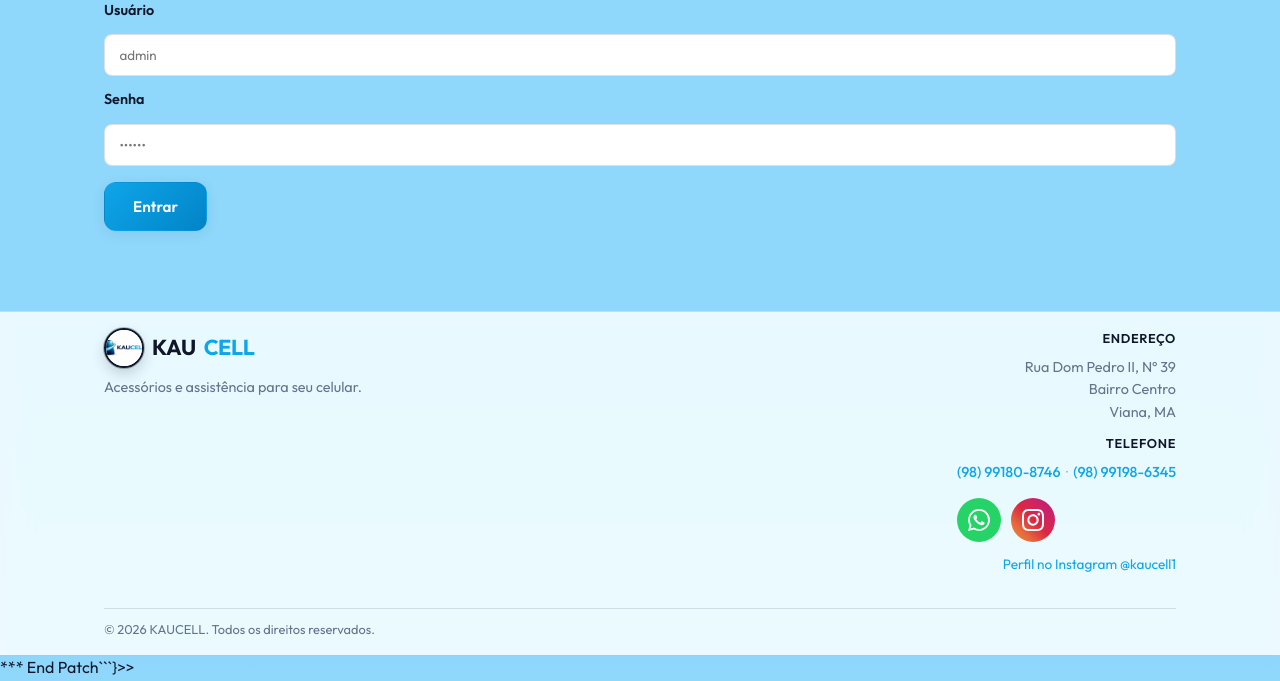
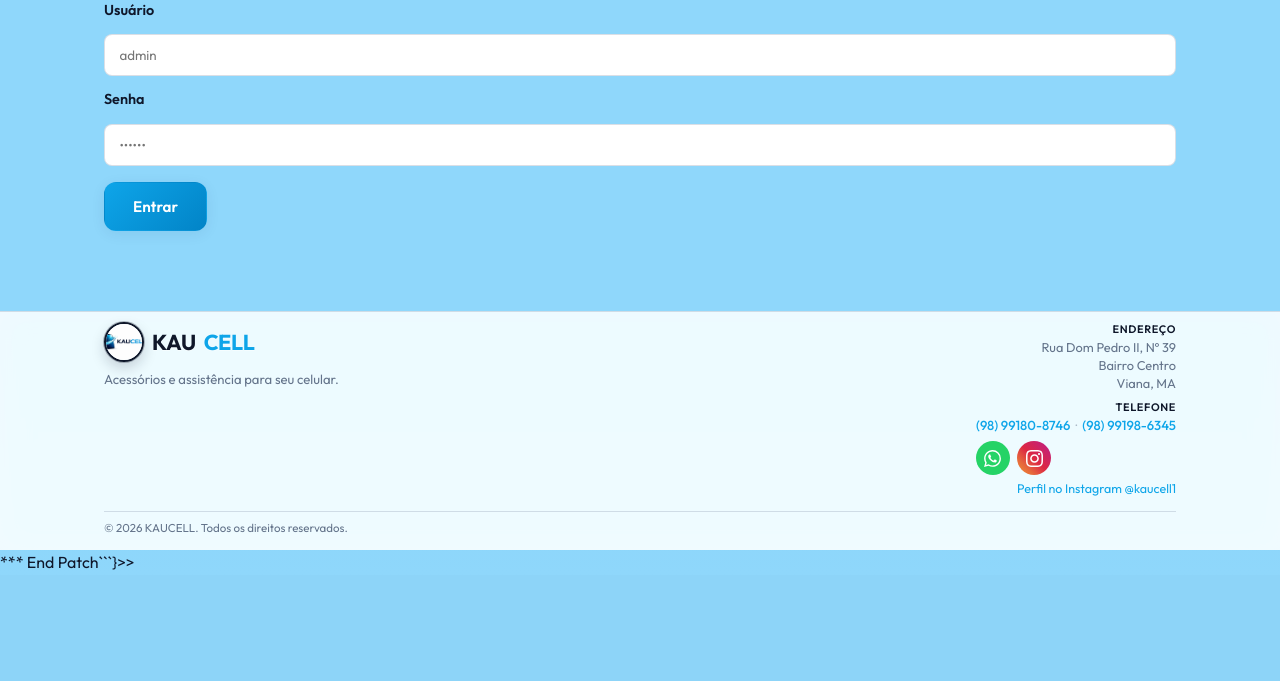
Before and after one commit to VandinDev221/Kaucell, a PHP site: page /admin.html in a window 1280 px wide. Shown: the part 474-1155 px from the top of the page. After the commit the page ends 1044 px from the top, so only its background shows below. Run offline with PHP 8.4, Linux system fonts and the light colour scheme.

Commit message:
Rodapé mais compacto; WhatsApp wa.me com mensagem pré-preenchida
Made-with: Cursor

```diff
--- a/frontend/admin.html
+++ b/frontend/admin.html
@@ -214,7 +214,7 @@
           <a href="tel:+5598991808746">(98) 99180-8746</a><span class="footer-phone-sep"> · </span><a href="tel:+5598991986345">(98) 99198-6345</a>
         </p>
         <div class="footer-social">
-          <a href="https://wa.me/5598991808746" class="footer-social-link footer-social-link--whatsapp" target="_blank" rel="noopener noreferrer" title="WhatsApp" aria-label="Abrir conversa no WhatsApp">
+          <a href="https://wa.me/5598991986345?text=Ol%C3%A1!%20Vim%20atrav%C3%A9s%20do%20site%20da%20KAUCELL%20e%20gostaria%20de%20mais%20informa%C3%A7%C3%B5es." class="footer-social-link footer-social-link--whatsapp" target="_blank" rel="noopener noreferrer" title="WhatsApp" aria-label="Abrir conversa no WhatsApp">
             <svg viewBox="0 0 24 24" aria-hidden="true"><path d="M17.472 14.382c-.297-.149-1.758-.867-2.03-.967-.273-.099-.471-.148-.67.15-.197.297-.767.966-.94 1.164-.173.199-.347.223-.644.075-.297-.15-1.255-.463-2.39-1.475-.883-.788-1.48-1.761-1.653-2.059-.173-.297-.018-.458.13-.606.134-.133.298-.347.446-.52.149-.174.198-.298.298-.497.099-.198.05-.371-.025-.52-.075-.149-.669-1.612-.916-2.207-.242-.579-.487-.5-.669-.51-.173-.008-.371-.01-.57-.01-.198 0-.52.074-.792.372-.272.297-1.04 1.016-1.04 2.479 0 1.462 1.065 2.875 1.213 3.074.149.198 2.096 3.2 5.077 4.487.709.306 1.262.489 1.694.625.712.227 1.36.195 1.871.118.571-.085 1.758-.719 2.006-1.413.248-.694.248-1.289.173-1.413-.074-.124-.272-.198-.57-.347m-5.421 7.403h-.004a9.87 9.87 0 01-5.031-1.378l-.361-.214-3.741.982.998-3.648-.235-.374a9.86 9.86 0 01-1.51-5.26c.001-5.45 4.436-9.884 9.888-9.884 2.64 0 5.122 1.03 6.988 2.898a9.825 9.825 0 012.893 6.994c-.003 5.45-4.435 9.884-9.881 9.884m8.413-18.297A11.815 11.815 0 0012.05 0C5.495 0 .16 5.335.157 11.892c0 2.096.547 4.142 1.588 5.945L.057 24l6.305-1.654a11.882 11.882 0 005.683 1.448h.005c6.554 0 11.89-5.335 11.893-11.893a11.821 11.821 0 00-3.48-8.413z"/></svg>
           </a>
           <a href="https://www.instagram.com/direct/t/17844502623276879/" class="footer-social-link footer-social-link--instagram" target="_blank" rel="noopener noreferrer" title="Direct no Instagram" aria-label="Abrir Direct do Instagram">
--- a/frontend/blog.html
+++ b/frontend/blog.html
@@ -62,7 +62,7 @@
           <a href="tel:+5598991808746">(98) 99180-8746</a><span class="footer-phone-sep"> · </span><a href="tel:+5598991986345">(98) 99198-6345</a>
         </p>
         <div class="footer-social">
-          <a href="https://wa.me/5598991808746" class="footer-social-link footer-social-link--whatsapp" target="_blank" rel="noopener noreferrer" title="WhatsApp" aria-label="Abrir conversa no WhatsApp">
+          <a href="https://wa.me/5598991986345?text=Ol%C3%A1!%20Vim%20atrav%C3%A9s%20do%20site%20da%20KAUCELL%20e%20gostaria%20de%20mais%20informa%C3%A7%C3%B5es." class="footer-social-link footer-social-link--whatsapp" target="_blank" rel="noopener noreferrer" title="WhatsApp" aria-label="Abrir conversa no WhatsApp">
             <svg viewBox="0 0 24 24" aria-hidden="true"><path d="M17.472 14.382c-.297-.149-1.758-.867-2.03-.967-.273-.099-.471-.148-.67.15-.197.297-.767.966-.94 1.164-.173.199-.347.223-.644.075-.297-.15-1.255-.463-2.39-1.475-.883-.788-1.48-1.761-1.653-2.059-.173-.297-.018-.458.13-.606.134-.133.298-.347.446-.52.149-.174.198-.298.298-.497.099-.198.05-.371-.025-.52-.075-.149-.669-1.612-.916-2.207-.242-.579-.487-.5-.669-.51-.173-.008-.371-.01-.57-.01-.198 0-.52.074-.792.372-.272.297-1.04 1.016-1.04 2.479 0 1.462 1.065 2.875 1.213 3.074.149.198 2.096 3.2 5.077 4.487.709.306 1.262.489 1.694.625.712.227 1.36.195 1.871.118.571-.085 1.758-.719 2.006-1.413.248-.694.248-1.289.173-1.413-.074-.124-.272-.198-.57-.347m-5.421 7.403h-.004a9.87 9.87 0 01-5.031-1.378l-.361-.214-3.741.982.998-3.648-.235-.374a9.86 9.86 0 01-1.51-5.26c.001-5.45 4.436-9.884 9.888-9.884 2.64 0 5.122 1.03 6.988 2.898a9.825 9.825 0 012.893 6.994c-.003 5.45-4.435 9.884-9.881 9.884m8.413-18.297A11.815 11.815 0 0012.05 0C5.495 0 .16 5.335.157 11.892c0 2.096.547 4.142 1.588 5.945L.057 24l6.305-1.654a11.882 11.882 0 005.683 1.448h.005c6.554 0 11.89-5.335 11.893-11.893a11.821 11.821 0 00-3.48-8.413z"/></svg>
           </a>
           <a href="https://www.instagram.com/direct/t/17844502623276879/" class="footer-social-link footer-social-link--instagram" target="_blank" rel="noopener noreferrer" title="Direct no Instagram" aria-label="Abrir Direct do Instagram">
--- a/frontend/index.html
+++ b/frontend/index.html
@@ -68,7 +68,7 @@
           <a href="tel:+5598991808746">(98) 99180-8746</a><span class="footer-phone-sep"> · </span><a href="tel:+5598991986345">(98) 99198-6345</a>
         </p>
         <div class="footer-social">
-          <a href="https://wa.me/5598991808746" class="footer-social-link footer-social-link--whatsapp" target="_blank" rel="noopener noreferrer" title="WhatsApp" aria-label="Abrir conversa no WhatsApp">
+          <a href="https://wa.me/5598991986345?text=Ol%C3%A1!%20Vim%20atrav%C3%A9s%20do%20site%20da%20KAUCELL%20e%20gostaria%20de%20mais%20informa%C3%A7%C3%B5es." class="footer-social-link footer-social-link--whatsapp" target="_blank" rel="noopener noreferrer" title="WhatsApp" aria-label="Abrir conversa no WhatsApp">
             <svg viewBox="0 0 24 24" aria-hidden="true"><path d="M17.472 14.382c-.297-.149-1.758-.867-2.03-.967-.273-.099-.471-.148-.67.15-.197.297-.767.966-.94 1.164-.173.199-.347.223-.644.075-.297-.15-1.255-.463-2.39-1.475-.883-.788-1.48-1.761-1.653-2.059-.173-.297-.018-.458.13-.606.134-.133.298-.347.446-.52.149-.174.198-.298.298-.497.099-.198.05-.371-.025-.52-.075-.149-.669-1.612-.916-2.207-.242-.579-.487-.5-.669-.51-.173-.008-.371-.01-.57-.01-.198 0-.52.074-.792.372-.272.297-1.04 1.016-1.04 2.479 0 1.462 1.065 2.875 1.213 3.074.149.198 2.096 3.2 5.077 4.487.709.306 1.262.489 1.694.625.712.227 1.36.195 1.871.118.571-.085 1.758-.719 2.006-1.413.248-.694.248-1.289.173-1.413-.074-.124-.272-.198-.57-.347m-5.421 7.403h-.004a9.87 9.87 0 01-5.031-1.378l-.361-.214-3.741.982.998-3.648-.235-.374a9.86 9.86 0 01-1.51-5.26c.001-5.45 4.436-9.884 9.888-9.884 2.64 0 5.122 1.03 6.988 2.898a9.825 9.825 0 012.893 6.994c-.003 5.45-4.435 9.884-9.881 9.884m8.413-18.297A11.815 11.815 0 0012.05 0C5.495 0 .16 5.335.157 11.892c0 2.096.547 4.142 1.588 5.945L.057 24l6.305-1.654a11.882 11.882 0 005.683 1.448h.005c6.554 0 11.89-5.335 11.893-11.893a11.821 11.821 0 00-3.48-8.413z"/></svg>
           </a>
           <a href="https://www.instagram.com/direct/t/17844502623276879/" class="footer-social-link footer-social-link--instagram" target="_blank" rel="noopener noreferrer" title="Direct no Instagram" aria-label="Abrir Direct do Instagram">
--- a/frontend/produtos.html
+++ b/frontend/produtos.html
@@ -73,7 +73,7 @@
           <a href="tel:+5598991808746">(98) 99180-8746</a><span class="footer-phone-sep"> · </span><a href="tel:+5598991986345">(98) 99198-6345</a>
         </p>
         <div class="footer-social">
-          <a href="https://wa.me/5598991808746" class="footer-social-link footer-social-link--whatsapp" target="_blank" rel="noopener noreferrer" title="WhatsApp" aria-label="Abrir conversa no WhatsApp">
+          <a href="https://wa.me/5598991986345?text=Ol%C3%A1!%20Vim%20atrav%C3%A9s%20do%20site%20da%20KAUCELL%20e%20gostaria%20de%20mais%20informa%C3%A7%C3%B5es." class="footer-social-link footer-social-link--whatsapp" target="_blank" rel="noopener noreferrer" title="WhatsApp" aria-label="Abrir conversa no WhatsApp">
             <svg viewBox="0 0 24 24" aria-hidden="true"><path d="M17.472 14.382c-.297-.149-1.758-.867-2.03-.967-.273-.099-.471-.148-.67.15-.197.297-.767.966-.94 1.164-.173.199-.347.223-.644.075-.297-.15-1.255-.463-2.39-1.475-.883-.788-1.48-1.761-1.653-2.059-.173-.297-.018-.458.13-.606.134-.133.298-.347.446-.52.149-.174.198-.298.298-.497.099-.198.05-.371-.025-.52-.075-.149-.669-1.612-.916-2.207-.242-.579-.487-.5-.669-.51-.173-.008-.371-.01-.57-.01-.198 0-.52.074-.792.372-.272.297-1.04 1.016-1.04 2.479 0 1.462 1.065 2.875 1.213 3.074.149.198 2.096 3.2 5.077 4.487.709.306 1.262.489 1.694.625.712.227 1.36.195 1.871.118.571-.085 1.758-.719 2.006-1.413.248-.694.248-1.289.173-1.413-.074-.124-.272-.198-.57-.347m-5.421 7.403h-.004a9.87 9.87 0 01-5.031-1.378l-.361-.214-3.741.982.998-3.648-.235-.374a9.86 9.86 0 01-1.51-5.26c.001-5.45 4.436-9.884 9.888-9.884 2.64 0 5.122 1.03 6.988 2.898a9.825 9.825 0 012.893 6.994c-.003 5.45-4.435 9.884-9.881 9.884m8.413-18.297A11.815 11.815 0 0012.05 0C5.495 0 .16 5.335.157 11.892c0 2.096.547 4.142 1.588 5.945L.057 24l6.305-1.654a11.882 11.882 0 005.683 1.448h.005c6.554 0 11.89-5.335 11.893-11.893a11.821 11.821 0 00-3.48-8.413z"/></svg>
           </a>
           <a href="https://www.instagram.com/direct/t/17844502623276879/" class="footer-social-link footer-social-link--instagram" target="_blank" rel="noopener noreferrer" title="Direct no Instagram" aria-label="Abrir Direct do Instagram">
--- a/frontend/servicos.html
+++ b/frontend/servicos.html
@@ -96,7 +96,7 @@
           <a href="tel:+5598991808746">(98) 99180-8746</a><span class="footer-phone-sep"> · </span><a href="tel:+5598991986345">(98) 99198-6345</a>
         </p>
         <div class="footer-social">
-          <a href="https://wa.me/5598991808746" class="footer-social-link footer-social-link--whatsapp" target="_blank" rel="noopener noreferrer" title="WhatsApp" aria-label="Abrir conversa no WhatsApp">
+          <a href="https://wa.me/5598991986345?text=Ol%C3%A1!%20Vim%20atrav%C3%A9s%20do%20site%20da%20KAUCELL%20e%20gostaria%20de%20mais%20informa%C3%A7%C3%B5es." class="footer-social-link footer-social-link--whatsapp" target="_blank" rel="noopener noreferrer" title="WhatsApp" aria-label="Abrir conversa no WhatsApp">
             <svg viewBox="0 0 24 24" aria-hidden="true"><path d="M17.472 14.382c-.297-.149-1.758-.867-2.03-.967-.273-.099-.471-.148-.67.15-.197.297-.767.966-.94 1.164-.173.199-.347.223-.644.075-.297-.15-1.255-.463-2.39-1.475-.883-.788-1.48-1.761-1.653-2.059-.173-.297-.018-.458.13-.606.134-.133.298-.347.446-.52.149-.174.198-.298.298-.497.099-.198.05-.371-.025-.52-.075-.149-.669-1.612-.916-2.207-.242-.579-.487-.5-.669-.51-.173-.008-.371-.01-.57-.01-.198 0-.52.074-.792.372-.272.297-1.04 1.016-1.04 2.479 0 1.462 1.065 2.875 1.213 3.074.149.198 2.096 3.2 5.077 4.487.709.306 1.262.489 1.694.625.712.227 1.36.195 1.871.118.571-.085 1.758-.719 2.006-1.413.248-.694.248-1.289.173-1.413-.074-.124-.272-.198-.57-.347m-5.421 7.403h-.004a9.87 9.87 0 01-5.031-1.378l-.361-.214-3.741.982.998-3.648-.235-.374a9.86 9.86 0 01-1.51-5.26c.001-5.45 4.436-9.884 9.888-9.884 2.64 0 5.122 1.03 6.988 2.898a9.825 9.825 0 012.893 6.994c-.003 5.45-4.435 9.884-9.881 9.884m8.413-18.297A11.815 11.815 0 0012.05 0C5.495 0 .16 5.335.157 11.892c0 2.096.547 4.142 1.588 5.945L.057 24l6.305-1.654a11.882 11.882 0 005.683 1.448h.005c6.554 0 11.89-5.335 11.893-11.893a11.821 11.821 0 00-3.48-8.413z"/></svg>
           </a>
           <a href="https://www.instagram.com/direct/t/17844502623276879/" class="footer-social-link footer-social-link--instagram" target="_blank" rel="noopener noreferrer" title="Direct no Instagram" aria-label="Abrir Direct do Instagram">
--- a/frontend/styles.css
+++ b/frontend/styles.css
@@ -147,7 +147,6 @@ body {
 /* ===== Main (páginas) ===== */
 .main {
   padding-top: 72px;
-  min-height: calc(100vh - 72px);
   background: linear-gradient(180deg, #62c3f7 0%, #79cff9 55%, #8fd7fb 100%);
 }
 
@@ -747,55 +746,62 @@ body {
 
 /* ===== Footer ===== */
 .footer {
-  padding: 1rem 0;
+  padding: 0.65rem 0 0.75rem;
   border-top: 1px solid var(--color-border);
-  background: rgba(255, 255, 255, 0.85);
+  background: rgba(255, 255, 255, 0.88);
   backdrop-filter: blur(14px) saturate(140%);
 }
 
 .footer-inner {
   display: grid;
   grid-template-columns: 1fr auto;
-  gap: 2rem;
+  gap: 0.75rem 1.25rem;
   align-items: start;
 }
 
 .footer-brand .logo {
   display: inline-flex;
-  margin-bottom: 0.5rem;
+  margin-bottom: 0.2rem;
 }
 
 .footer-brand p {
-  font-size: 0.9rem;
+  font-size: 0.82rem;
+  line-height: 1.4;
   color: var(--color-text-muted);
 }
 
 .footer-contact {
-  font-size: 0.9rem;
+  font-size: 0.8rem;
   color: var(--color-text-muted);
-  max-width: 20rem;
+  max-width: 18rem;
   text-align: right;
   justify-self: end;
+  line-height: 1.35;
 }
 
 .footer-contact-title {
   font-weight: 600;
   color: var(--color-text);
-  margin: 0 0 0.5rem;
-  font-size: 0.8rem;
+  margin: 0 0 0.15rem;
+  font-size: 0.68rem;
   text-transform: uppercase;
-  letter-spacing: 0.05em;
+  letter-spacing: 0.06em;
+}
+
+.footer-contact-title:not(:first-child) {
+  margin-top: 0.45rem;
 }
 
 .footer-address {
   font-style: normal;
-  line-height: 1.55;
-  margin: 0 0 0.65rem;
+  line-height: 1.4;
+  margin: 0 0 0.35rem;
 }
 
 .footer-phones {
   margin: 0;
-  line-height: 1.5;
+  line-height: 1.35;
+  font-size: 0.82rem;
 }
 
 .footer-phones a {
@@ -816,17 +822,17 @@ body {
 .footer-social {
   display: flex;
   flex-wrap: wrap;
-  gap: 0.65rem;
+  gap: 0.45rem;
   align-items: center;
-  margin-top: 0.9rem;
+  margin-top: 0.4rem;
 }
 
 .footer-social-link {
   display: inline-flex;
   align-items: center;
   justify-content: center;
-  width: 44px;
-  height: 44px;
+  width: 34px;
+  height: 34px;
   border-radius: 50%;
   color: #fff;
   transition: transform var(--transition), box-shadow var(--transition);
@@ -846,14 +852,15 @@ body {
 }
 
 .footer-social-link svg {
-  width: 22px;
-  height: 22px;
+  width: 17px;
+  height: 17px;
   fill: currentColor;
 }
 
 .footer-instagram-profile {
-  margin: 0.75rem 0 0;
-  font-size: 0.85rem;
+  margin: 0.35rem 0 0;
+  font-size: 0.78rem;
+  line-height: 1.3;
 }
 
 .footer-instagram-profile a {
@@ -883,9 +890,10 @@ body {
 
 .footer-copy {
   grid-column: 1 / -1;
-  font-size: 0.8rem;
+  font-size: 0.72rem;
   color: var(--color-text-muted);
-  padding-top: 0.65rem;
+  padding-top: 0.45rem;
+  margin-top: 0.15rem;
   border-top: 1px solid var(--color-border);
 }
 
@@ -940,8 +948,13 @@ body {
     max-width: none;
   }
 
+  .footer {
+    padding: 0.55rem 0 0.65rem;
+  }
+
   .footer-inner {
     grid-template-columns: 1fr;
+    gap: 0.55rem;
     text-align: center;
   }
 
@@ -952,8 +965,13 @@ body {
     justify-self: center;
   }
 
+  .footer-contact-title:not(:first-child) {
+    margin-top: 0.35rem;
+  }
+
   .footer-social {
     justify-content: center;
+    margin-top: 0.3rem;
   }
 
   .footer-nav {
```
